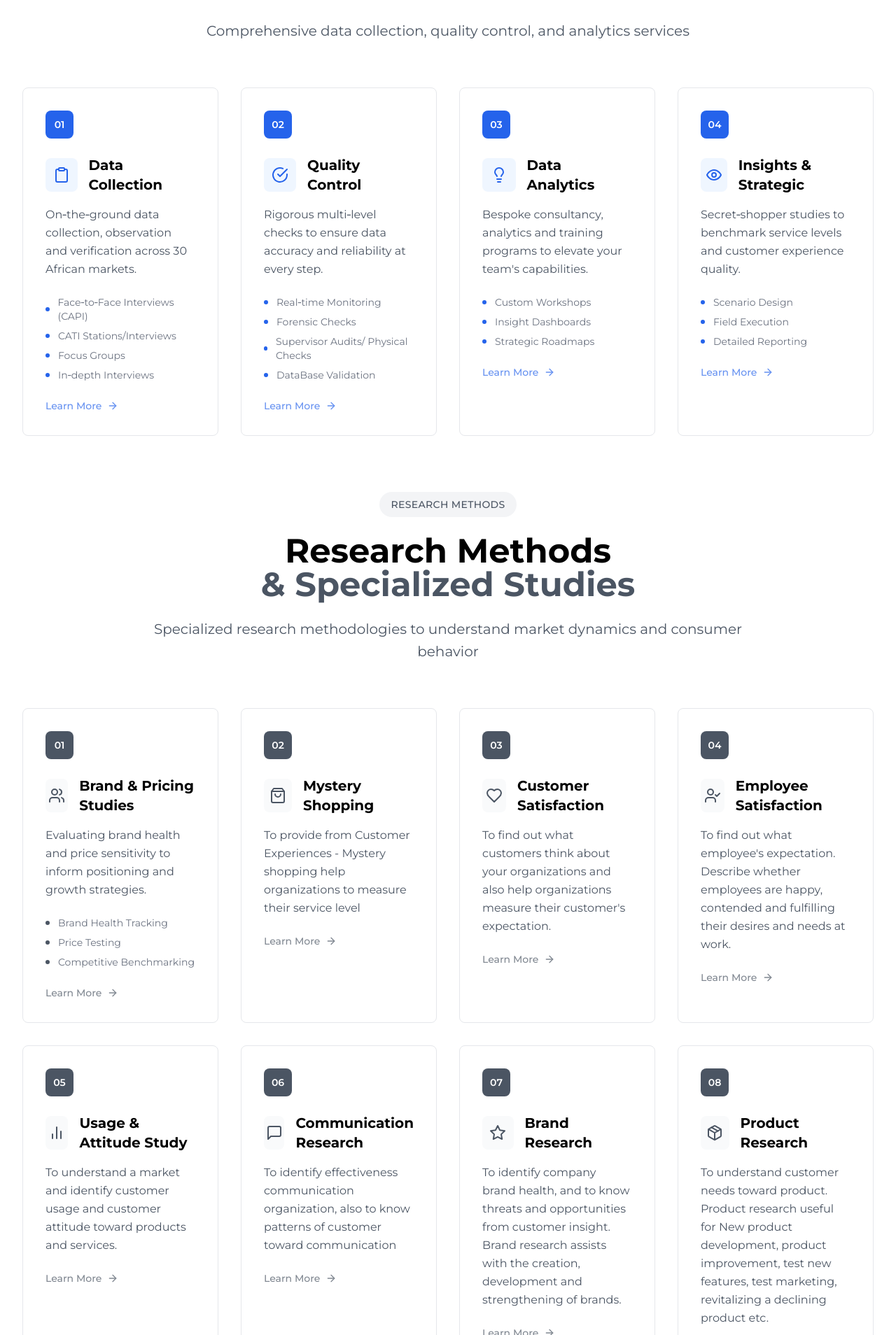
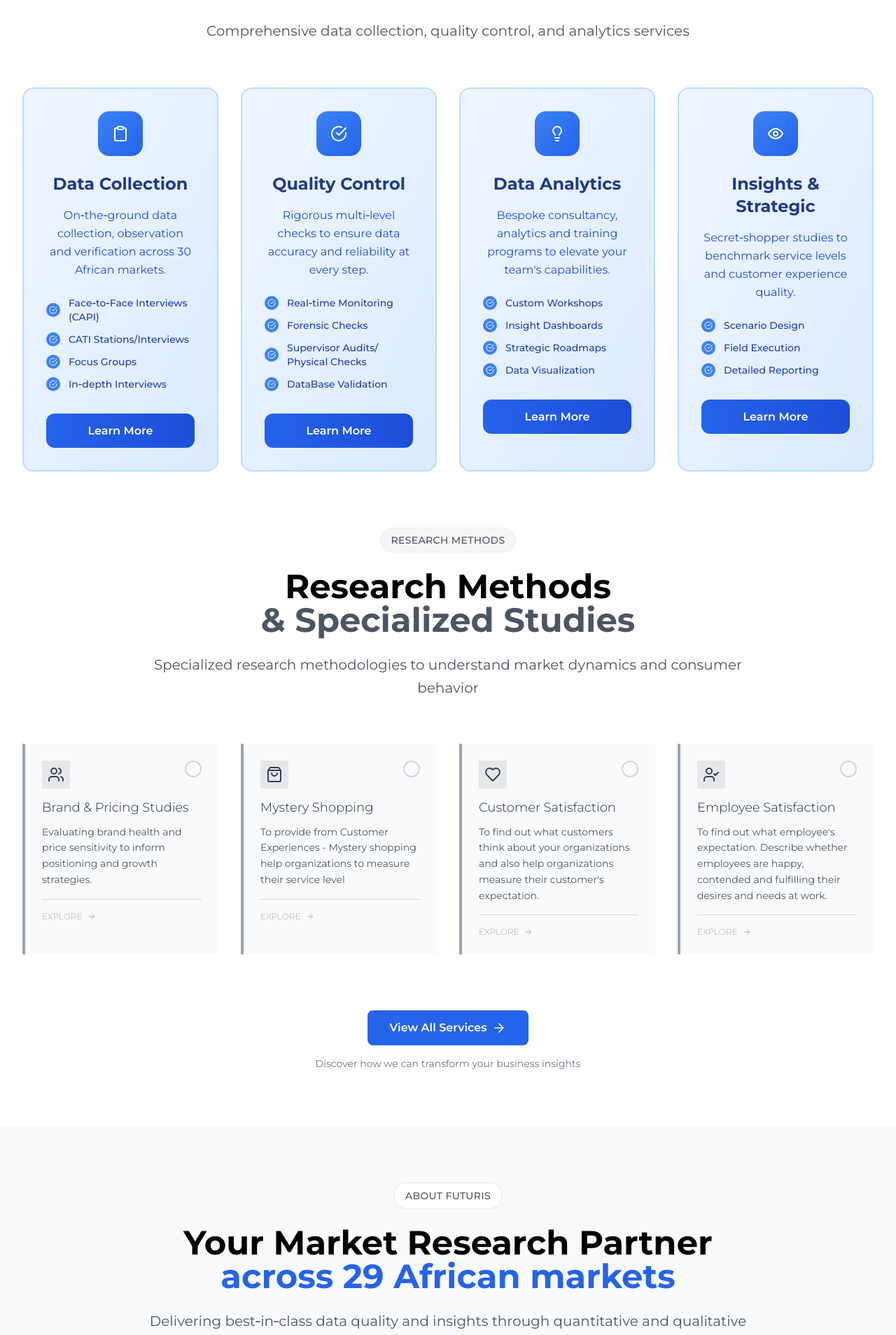
Before and after one commit to Jiwe-Holding/Futuris-Site, a React (Vite) app: page / in a window 1280 px wide. Shown: the part 1032-2940 px from the top of the page at 70% size. Built offline with nearby package versions, Linux system fonts and the light colour scheme.

Commit message:
update services

```diff
--- a/src/components/Services.tsx
+++ b/src/components/Services.tsx
@@ -1,5 +1,5 @@
 import React, { useState, useEffect, useRef } from 'react';
-import { Clipboard, CheckCircle, Lightbulb, Eye, BarChart2, Users, ArrowRight, ShoppingBag, Heart, UserCheck, MessageSquare, Star, Package, DollarSign, Search } from 'lucide-react';
+import { Clipboard, CheckCircle, Lightbulb, Eye, Users, ArrowRight, ShoppingBag, Heart, UserCheck } from 'lucide-react';
 import { useNavigate } from 'react-router-dom';
 
 const Services: React.FC = () => {
@@ -57,7 +57,7 @@ const Services: React.FC = () => {
       icon: <Lightbulb className="h-6 w-6" />,
       title: "Data Analytics",
       description: "Bespoke consultancy, analytics and training programs to elevate your team's capabilities.",
-      features: ["Custom Workshops", "Insight Dashboards", "Strategic Roadmaps"],
+      features: ["Custom Workshops", "Insight Dashboards", "Strategic Roadmaps", "Data Visualization"],
       color: "from-emerald-500 to-emerald-600"
     },
     {
@@ -102,54 +102,6 @@ const Services: React.FC = () => {
       description: "To find out what employee's expectation. Describe whether employees are happy, contended and fulfilling their desires and needs at work.",
       features: [],
       color: "from-gray-500 to-gray-600"
-    },
-    {
-      number: "05",
-      icon: <BarChart2 className="h-6 w-6" />,
-      title: "Usage & Attitude Study",
-      description: "To understand a market and identify customer usage and customer attitude toward products and services.",
-      features: [],
-      color: "from-gray-500 to-gray-600"
-    },
-    {
-      number: "06",
-      icon: <MessageSquare className="h-6 w-6" />,
-      title: "Communication Research",
-      description: "To identify effectiveness communication organization, also to know patterns of customer toward communication",
-      features: [],
-      color: "from-gray-500 to-gray-600"
-    },
-    {
-      number: "07",
-      icon: <Star className="h-6 w-6" />,
-      title: "Brand Research",
-      description: "To identify company brand health, and to know threats and opportunities from customer insight. Brand research assists with the creation, development and strengthening of brands.",
-      features: [],
-      color: "from-gray-500 to-gray-600"
-    },
-    {
-      number: "08",
-      icon: <Package className="h-6 w-6" />,
-      title: "Product Research",
-      description: "To understand customer needs toward product. Product research useful for New product development, product improvement, test new features, test marketing, revitalizing a declining product etc.",
-      features: [],
-      color: "from-gray-500 to-gray-600"
-    },
-    {
-      number: "09",
-      icon: <DollarSign className="h-6 w-6" />,
-      title: "Pricing Research",
-      description: "To measure acceptability toward product price and to determine the maximum price for new products.",
-      features: [],
-      color: "from-gray-500 to-gray-600"
-    },
-    {
-      number: "10",
-      icon: <Search className="h-6 w-6" />,
-      title: "Competitor Intelligence",
-      description: "To gathering relevant information from the market, to analyzed, and for decision making in determining market opportunity, market penetration strategy & market development.",
-      features: [],
-      color: "from-gray-500 to-gray-600"
     }
   ];
 
@@ -180,68 +132,55 @@ const Services: React.FC = () => {
               ref={(el) => cardRefs.current[index] = el}
               onMouseEnter={() => setHoveredCard(index)}
               onMouseLeave={() => setHoveredCard(null)}
-              className={`group bg-white rounded-lg border border-gray-200 p-8 transition-all duration-300 cursor-pointer ${
+              className={`group bg-gradient-to-br from-blue-50 to-blue-100 rounded-2xl border-2 border-blue-200 p-8 transition-all duration-500 cursor-pointer ${
                 visibleItems.includes(index)
                   ? 'opacity-100 translate-y-0'
                   : 'opacity-0 translate-y-5'
               } ${
                 hoveredCard === index
-                  ? 'shadow-lg border-blue-600 -translate-y-1'
-                  : 'hover:shadow-md hover:border-gray-300'
+                  ? 'shadow-2xl border-blue-400 -translate-y-2 scale-105'
+                  : 'hover:shadow-lg hover:border-blue-300'
               }`}
             >
-              {/* Number Badge */}
-              <div className="flex items-center justify-between mb-6">
-                <div className={`w-10 h-10 ${index >= 4 ? 'bg-red-600' : 'bg-blue-600'} text-white rounded-lg flex items-center justify-center font-semibold text-sm transition-all duration-300 ${
-                  hoveredCard === index ? 'scale-105' : ''
+              {/* Icon with gradient background */}
+              <div className="flex justify-center mb-6">
+                <div className={`w-16 h-16 bg-gradient-to-br from-blue-500 to-blue-600 rounded-2xl flex items-center justify-center transition-all duration-300 ${
+                  hoveredCard === index ? 'scale-110 rotate-6' : 'scale-100'
                 }`}>
-                  {service.number}
+                  <div className="text-white text-2xl">
+                    {service.icon}
+                  </div>
                 </div>
               </div>
 
-              {/* Icon and Title on same line */}
-              <div className="flex items-center mb-4">
-                {/* Minimalist Icon */}
-                <div className={`w-12 h-12 ${index >= 4 ? 'bg-red-50' : 'bg-blue-50'} rounded-lg flex items-center justify-center mr-4 transition-all duration-300 ${
-                  hoveredCard === index ? `${index >= 4 ? 'bg-red-100' : 'bg-blue-100'} scale-105` : ''
-                }`}>
-                  <div className={`${index >= 4 ? 'text-red-600' : 'text-blue-600'}`}>
-                    {service.icon}
-                  </div>
-                </div>
+              {/* Title centered */}
+              <h3 className="text-2xl font-bold text-blue-900 text-center mb-4 transition-colors duration-300">
+                {service.title}
+              </h3>
 
-                {/* Content */}
-                <h3 className={`text-xl font-bold text-black transition-colors duration-300 ${
-                  hoveredCard === index ? `${index >= 4 ? 'text-red-600' : 'text-blue-600'}` : ''
-                }`}>
-                  {service.title}
-                </h3>
-              </div>
-              <p className="text-gray-600 mb-6 leading-relaxed">
+              {/* Description */}
+              <p className="text-blue-700 text-center mb-6 leading-relaxed">
                 {service.description}
               </p>
 
-              {/* Features */}
-              <ul className="space-y-2 mb-6">
+              {/* Features with checkmarks */}
+              <ul className="space-y-3 mb-8">
                 {service.features.map((feature, i) => (
-                  <li key={i} className="flex items-center text-sm text-gray-500">
-                    <div className={`w-1.5 h-1.5 ${index >= 4 ? 'bg-red-600' : 'bg-blue-600'} rounded-full mr-3`}></div>
-                    {feature}
+                  <li key={i} className="flex items-center text-blue-800">
+                    <div className="w-5 h-5 bg-blue-500 rounded-full flex items-center justify-center mr-3 flex-shrink-0">
+                      <CheckCircle className="w-3 h-3 text-white" />
+                    </div>
+                    <span className="text-sm font-medium">{feature}</span>
                   </li>
                 ))}
               </ul>
 
-              {/* Subtle CTA */}
+              {/* CTA Button */}
               <button
                 onClick={() => navigate(`/services#service-${index + 1}`)}
-                className={`flex items-center text-sm font-medium ${index >= 4 ? 'text-red-600' : 'text-blue-600'} transition-all duration-300 hover:cursor-pointer ${
-                  hoveredCard === index
-                    ? 'opacity-100 translate-x-1'
-                    : 'opacity-70 hover:opacity-100'
-                }`}
+                className="w-full bg-gradient-to-r from-blue-600 to-blue-700 hover:from-blue-700 hover:to-blue-800 text-white py-3 px-6 rounded-xl font-semibold transition-all duration-300 transform hover:scale-105 hover:shadow-lg"
               >
-                <span>Learn More</span>
-                <ArrowRight className="h-4 w-4 ml-2 transition-transform duration-300" />
+                Learn More
               </button>
             </div>
           ))}
@@ -272,68 +211,54 @@ const Services: React.FC = () => {
                 ref={(el) => cardRefs.current[index + 4] = el}
                 onMouseEnter={() => setHoveredCard(index + 4)}
                 onMouseLeave={() => setHoveredCard(null)}
-                className={`group bg-white rounded-lg border border-gray-200 p-8 transition-all duration-300 cursor-pointer ${
+                className={`group bg-gray-50 rounded-none border-l-4 border-gray-400 p-6 transition-all duration-500 cursor-pointer ${
                   visibleItems.includes(index + 4)
                     ? 'opacity-100 translate-y-0'
                     : 'opacity-0 translate-y-5'
                 } ${
                   hoveredCard === index + 4
-                    ? 'shadow-lg border-gray-600 -translate-y-1'
-                    : 'hover:shadow-md hover:border-gray-300'
+                    ? 'border-l-gray-600 -translate-y-1 shadow-lg bg-white'
+                    : 'hover:border-l-gray-500 hover:bg-gray-100'
                 }`}
               >
-                {/* Number Badge */}
-                <div className="flex items-center justify-between mb-6">
-                  <div className={`w-10 h-10 bg-gray-600 text-white rounded-lg flex items-center justify-center font-semibold text-sm transition-all duration-300 ${
-                    hoveredCard === index + 4 ? 'scale-105' : ''
+                {/* Minimalist header with icon and title */}
+                <div className="flex items-start justify-between mb-4">
+                  <div className={`w-10 h-10 bg-gray-200 rounded-none flex items-center justify-center transition-all duration-300 ${
+                    hoveredCard === index + 4 ? 'bg-gray-300 scale-110' : ''
                   }`}>
-                    {methodology.number}
-                  </div>
-                </div>
-
-                {/* Icon and Title on same line */}
-                <div className="flex items-center mb-4">
-                  {/* Minimalist Icon */}
-                  <div className={`w-12 h-12 bg-gray-50 rounded-lg flex items-center justify-center mr-4 transition-all duration-300 ${
-                    hoveredCard === index + 4 ? 'bg-gray-100 scale-105' : ''
-                  }`}>
-                    <div className="text-gray-600">
+                    <div className="text-gray-700">
                       {methodology.icon}
                     </div>
                   </div>
+                  <div className={`w-6 h-6 border-2 border-gray-300 rounded-full transition-all duration-300 ${
+                    hoveredCard === index + 4 ? 'border-gray-500 bg-gray-400' : ''
+                  }`}></div>
+                </div>
 
-                  {/* Content */}
-                  <h3 className={`text-xl font-bold text-black transition-colors duration-300 ${
-                    hoveredCard === index + 4 ? 'text-gray-600' : ''
-                  }`}>
-                    {methodology.title}
-                  </h3>
-                </div>
-                <p className="text-gray-600 mb-6 leading-relaxed">
+                {/* Title */}
+                <h3 className="text-lg font-light text-gray-800 mb-3 leading-tight">
+                  {methodology.title}
+                </h3>
+
+                {/* Description */}
+                <p className="text-gray-600 text-sm leading-relaxed mb-4">
                   {methodology.description}
                 </p>
 
-                {/* Features */}
-                <ul className="space-y-2 mb-6">
-                  {methodology.features.map((feature, i) => (
-                    <li key={i} className="flex items-center text-sm text-gray-500">
-                      <div className="w-1.5 h-1.5 bg-gray-600 rounded-full mr-3"></div>
-                      {feature}
-                    </li>
-                  ))}
-                </ul>
+                {/* Minimalist divider */}
+                <div className="w-full h-px bg-gray-300 mb-4"></div>
 
                 {/* Subtle CTA */}
                 <button
-                  onClick={() => navigate(`/services#service-${index + 5}`)}
-                  className={`flex items-center text-sm font-medium text-gray-600 transition-all duration-300 hover:cursor-pointer ${
+                  onClick={() => navigate('/services')}
+                  className={`group/btn flex items-center text-xs font-light text-gray-500 hover:text-gray-800 transition-all duration-300 ${
                     hoveredCard === index + 4
-                      ? 'opacity-100 translate-x-1'
-                      : 'opacity-70 hover:opacity-100'
+                      ? 'opacity-100'
+                      : 'opacity-60 hover:opacity-100'
                   }`}
                 >
-                  <span>Learn More</span>
-                  <ArrowRight className="h-4 w-4 ml-2 transition-transform duration-300" />
+                  <span>EXPLORE</span>
+                  <ArrowRight className="h-3 w-3 ml-2 transition-transform duration-300 group-hover/btn:translate-x-1" />
                 </button>
               </div>
             ))}
@@ -342,7 +267,10 @@ const Services: React.FC = () => {
 
         {/* Corporate Bottom CTA */}
         <div className="text-center mt-16">
-          <button className="bg-blue-600 hover:bg-blue-700 text-white px-8 py-3 rounded-lg transition-colors duration-300 font-semibold inline-flex items-center">
+          <button
+            onClick={() => navigate('/services')}
+            className="bg-blue-600 hover:bg-blue-700 text-white px-8 py-3 rounded-lg transition-colors duration-300 font-semibold inline-flex items-center"
+          >
             View All Services
             <ArrowRight className="h-5 w-5 ml-2" />
           </button>
--- a/src/pages/Services.tsx
+++ b/src/pages/Services.tsx
@@ -3,7 +3,7 @@ import { useNavigate } from 'react-router-dom';
 import Header from '../components/Header';
 import Footer from '../components/Footer';
 import ChatWidget from '../components/ChatWidget';
-import { ArrowRight, CheckCircle, Users, Clipboard, Lightbulb, Eye, BarChart2, ShoppingBag, Heart, UserCheck, MessageSquare, Star, Package, DollarSign, Search } from 'lucide-react';
+import { ArrowRight, CheckCircle, Users, Clipboard, Lightbulb, Eye, BarChart2, ShoppingBag, Heart, UserCheck, MessageSquare, Star, Package, DollarSign, Search, Users2, TrendingUp, Layers, Crown } from 'lucide-react';
 
 const Services: React.FC = () => {
   const navigate = useNavigate();
@@ -133,6 +133,34 @@ const Services: React.FC = () => {
       icon: <Search className="h-8 w-8" />,
       title: "Competitor Intelligence",
       description: "To gathering relevant information from the market, to analyzed, and for decision making in determining market opportunity, market penetration strategy & market development.",
+      features: [],
+      color: "from-gray-500 to-gray-600"
+    },
+    {
+      icon: <Users2 className="h-8 w-8" />,
+      title: "Social Research",
+      description: "Understanding social dynamics, cultural trends, and community behaviors to inform strategic decision-making and social impact initiatives.",
+      features: [],
+      color: "from-gray-500 to-gray-600"
+    },
+    {
+      icon: <TrendingUp className="h-8 w-8" />,
+      title: "Market Sizing",
+      description: "Comprehensive analysis to determine market volume, potential, and growth opportunities across different segments and regions.",
+      features: [],
+      color: "from-gray-500 to-gray-600"
+    },
+    {
+      icon: <Layers className="h-8 w-8" />,
+      title: "Segmentation",
+      description: "Identifying and analyzing distinct customer groups to develop targeted strategies and personalized approaches for different market segments.",
+      features: [],
+      color: "from-gray-500 to-gray-600"
+    },
+    {
+      icon: <Crown className="h-8 w-8" />,
+      title: "Brand Archetype",
+      description: "Defining brand personality and archetypal positioning to create authentic connections with target audiences and differentiate from competitors.",
       features: [],
       color: "from-gray-500 to-gray-600"
     }
```
